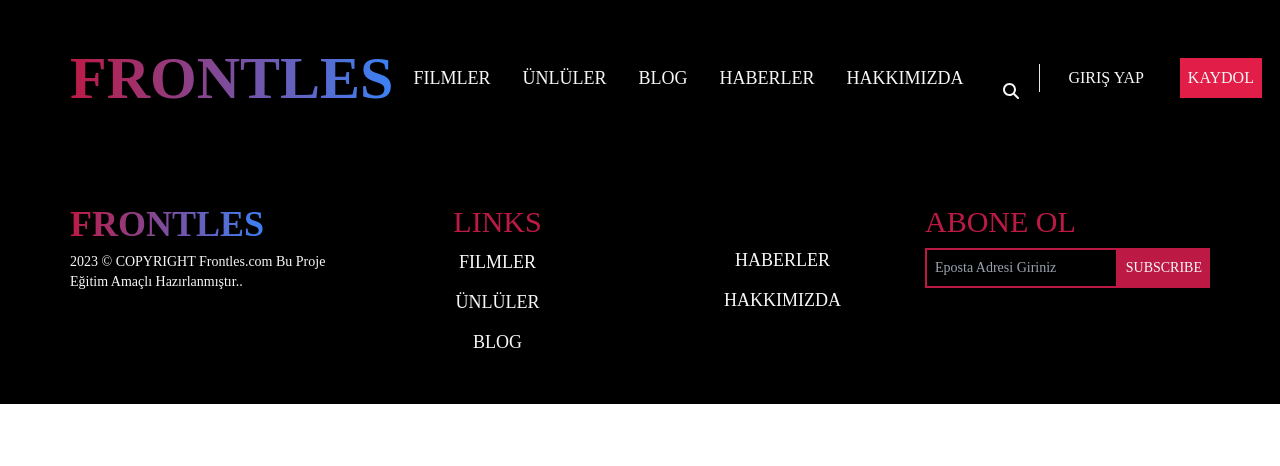
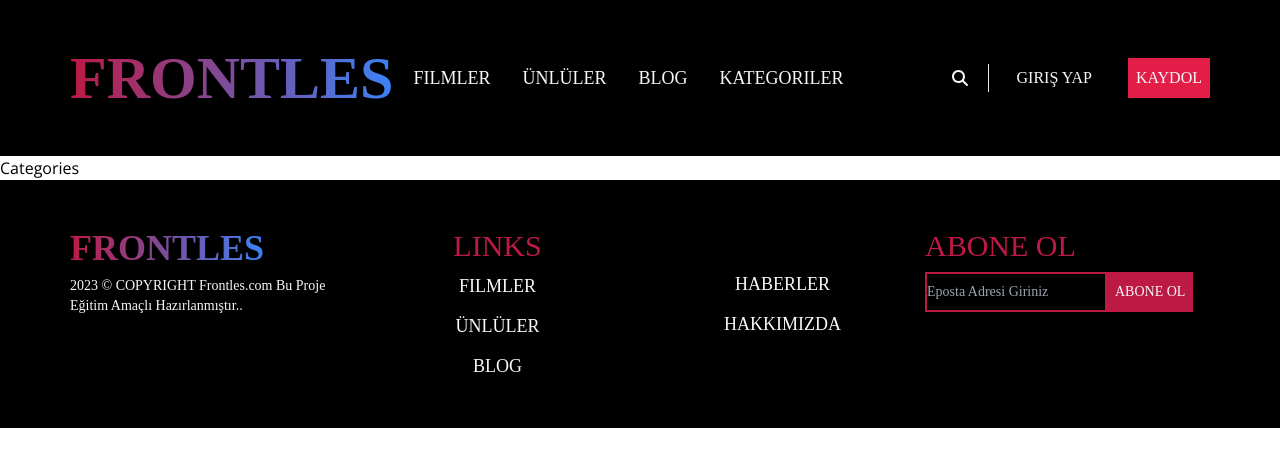
Before and after one commit to Frontles/movies, a React (Create React App) app: page /categories in a window 1280 px wide. Shown: the top 466 px of the page. Built offline with nearby package versions, Linux system fonts and the light colour scheme; a web font is replaced by a local one.

Commit message:
bug fixes

```diff
--- a/src/App.js
+++ b/src/App.js
@@ -1,11 +1,10 @@
 import { BrowserRouter, Routes, Route } from "react-router-dom";
 import Header from "./Components/Header";
-import About from "./Components/About";
+import Categories from "./Components/Categories";
 import Home from './Components/Home';
 import Movies from './Components/Movies';
 import Celebrities from './Components/Celebrities';
 import Blog from './Components/Blog';
-import News from './Components/News';
 import Footer from "./Components/Footer";
 
 
@@ -20,8 +19,8 @@ function App() {
         <Route path='/movies' Component={Movies} />
         <Route path='/celebrities' Component={Celebrities} />
         <Route path='/blog' Component={Blog} />
-        <Route path='/news' Component={News} />
-        <Route path='/about' Component={About} />
+        <Route path='/categories' Component={Categories} />
+
       </Routes>
       <Footer />
 
--- a/src/Components/About.jsx
+++ /dev/null
@@ -1,9 +0,0 @@
-import React from 'react'
-
-function About() {
-  return (
-    <div>About</div>
-  )
-}
-
-export default About
--- /dev/null
+++ b/src/Components/Categories.jsx
@@ -0,0 +1,9 @@
+import React from 'react'
+
+function Categories() {
+  return (
+    <div>Categories</div>
+  )
+}
+
+export default Categories
--- a/src/Components/Footer.jsx
+++ b/src/Components/Footer.js
@@ -1,7 +1,24 @@
-import React from 'react'
+import React, { useState } from 'react'
 import { Link } from 'react-router-dom'
 
+
+
+
+
 function Footer() {
+    const [subscribe, setSubscribe] = useState("");
+    const handleSubscribe = (e) => {
+        e.preventDefault();
+
+    }
+
+    const aboneOl = (e) => { setSubscribe(e.target.value); }
+
+
+
+
+
+
     return (
         <footer className='bg-black text-gega-white py-12 px-10 lg:px-0 '>
             <div className="container flex flex-col md:grid md:grid-cols-4 space-y-10 md:space-y-0">
@@ -39,11 +56,17 @@ function Footer() {
                 <div className="col-span-1 flex flex-col justify-start items-start space-y-2   ">
                     <Link className=" text-gega-red text-3xl" to="/">Abone Ol</Link>
 
-                    <div className='flex text-sm font-gemunu '>
-                        <input placeholder='Eposta Adresi Giriniz' type='text' className=' border-2  border-gega-red outline-none p-2 w-full md:w-28 lg:w-full  bg-black ' />
-                        <button type="submit" name="aboneol" id="" value="gönder" className='text-gega-white inline bg-gega-red p-2 font-gemunu text-sm uppercase'>Subscribe</button>
+                    <div className='flex text-sm font-gemunu'>
+                        <form className='flex flex-wrap' onSubmit={handleSubscribe} >
+                            <input placeholder='Eposta Adresi Giriniz' type='text' value={subscribe} onChange={aboneOl} className=' border-2 w-auto md:w-24 lg:w-auto border-gega-red outline-none py-2  bg-black' />
+                            <button type="submit" className='text-gega-white inline p-2 bg-gega-red font-gemunu text-sm uppercase'>Abone Ol</button>
+                        </form>
                     </div>
+
+                    {/* Arama ve login Bölgesi */}
+
                 </div>
+
             </div>
         </footer>
     )
--- a/src/Components/Header.js
+++ b/src/Components/Header.js
@@ -9,6 +9,10 @@ function Header() {
 
     const Ara = (e) => {
         setSearch(e.target.value)
+
+    }
+    const handleSearch = (e) => {
+        e.preventDefault();
         console.log(search)
     }
 
@@ -36,18 +40,18 @@ function Header() {
                         <NavLink className="text-gega-white hover:text-gega-melon transition duration-300 md:text-lg" to="/celebrities">Ünlüler</NavLink>
 
                         <NavLink className="text-gega-white hover:text-gega-melon transition duration-300 md:text-lg" to="/blog">Blog</NavLink>
+                        <NavLink className="text-gega-white hover:text-gega-melon transition duration-300 md:text-lg" to="/categories">Kategoriler</NavLink>
 
-                        <NavLink className="text-gega-white hover:text-gega-melon transition duration-300 md:text-lg" to="/news">Haberler</NavLink>
 
-                        <NavLink className="text-gega-white hover:text-gega-melon transition duration-300 md:text-lg" to="/about">Hakkımızda</NavLink>
+
 
                     </div>
                 </nav>
 
                 {/* Arama ve login Bölgesi */}
                 <div className='hidden group border-r px-3 lg:px-5 h-7 items-center md:flex text-gega-white'>
-                    <form>
-                        <input name="ara" placeholder='Ara' className='md:w-4  opacity-0 border-b  border-gega-red bg-transparent focus:opacity-100 focus:outline-none group-hover:opacity-100 transition duration-300' value={search} onChange={Ara} />
+                    <form className='flex' onSubmit={handleSearch}>
+                        <input name="ara" placeholder='Ara' className='w-full opacity-0 border-b  border-gega-red bg-transparent focus:opacity-100 focus:outline-none group-hover:opacity-100 transition duration-300' value={search} onChange={Ara} />
 
                         <button type='submit' className='group-hover:text-gega-red transition duration-300' >  <FontAwesomeIcon icon={faMagnifyingGlass} /></button>
                     </form>
--- a/src/Components/Matrix.jsx
+++ b/src/Components/Matrix.jsx
@@ -7,7 +7,7 @@ function Matrix() {
                 <img src='https://gega-project.netlify.app/images/matrix.png' className='lg:absolute lg:bottom-0' alt='matrix' />
             </div>
 
-            <div className='basis-1/2  flex flex-col justify-center py-7 space-y-2'>
+            <div className='basis-1/2  flex flex-col justify-center py-12 md:py-7  space-y-2'>
                 <h3 className='text-gega-melon text-l lg:text-lg'>ACTION, DARAMA, THRILLER</h3>
                 <h2 className='text-gega-black text-3xl'>Matrix reloaded</h2>
                 <p className='text-sm'>Lorem ipsum dolor sit, amet consectetur adipisicing elit. Nam cum neque exercitationem ab earum, consequatur deserunt pariatur. Corporis, asperiores nihil!</p>
--- a/src/Components/News.jsx
+++ /dev/null
@@ -1,21 +0,0 @@
-import React from 'react'
-import HotNews from './HotNews'
-
-function News() {
-  return (
-    <div className='py-24 bg-black'>
-      <div className="container flex flex-col lg:flex-row lg:space-x-16 space-y-10 lg:space-y-0">
-
-        <div className="basis-2/3 text-gega-white ">
-          <h1 className='text-gega-red bold text-3xl'>Haberler Sayfası</h1>
-
-
-        </div>
-        {/* Side Bar  */}
-        <HotNews />
-      </div>
-    </div>
-  )
-}
-
-export default News
```
